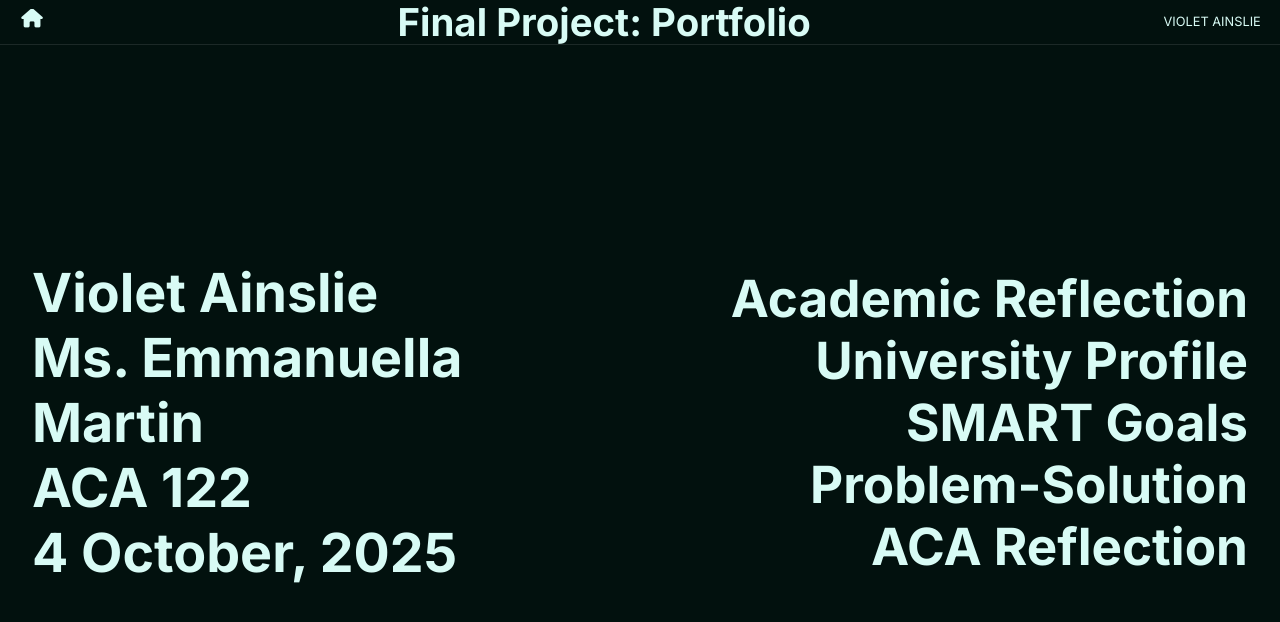
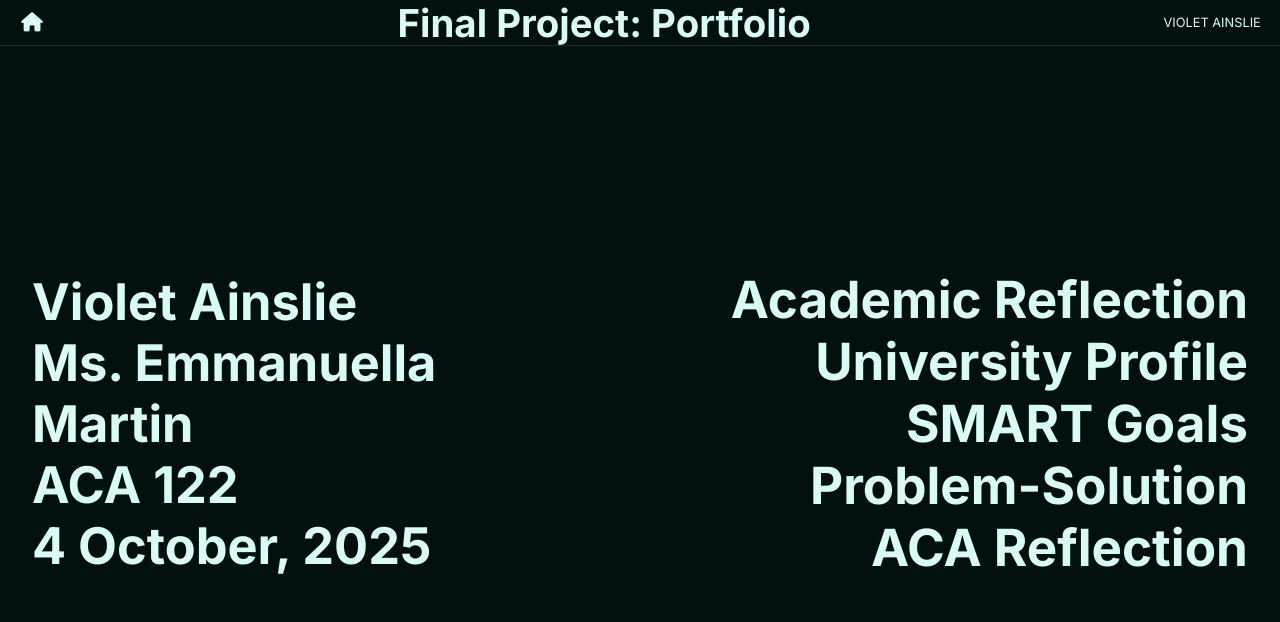
Before and after one commit to violetainslie/ACA-Portfolio, a plain HTML site: page index.html in a window 1280 px wide. Drawn offline with Linux system fonts and the light colour scheme.

Commit message:
Formatting

```diff
--- a/index.css
+++ b/index.css
@@ -20,7 +20,7 @@ body {
 }
 
 .container {
-    height: 100vh;
+    height: 96.38vh;
     width: 95vw;
     margin-inline: 2.5vw;
     color: var(--text);
@@ -36,7 +36,7 @@ body {
     display: flex;
     justify-content: center;
     flex-direction: column;
-    font-size: 2.1vw;
+    font-size: 1.973vw;
 }
 
 .sections {
--- a/nav.css
+++ b/nav.css
@@ -28,7 +28,8 @@ body {
     justify-content: space-between;
     align-items: center;
     border-bottom: 1px solid rgba(255, 255, 255, 0.1);
-    height: 3.62vw;
+    height: 3.62vw !important;
+    overflow-y: hidden;
 }
 
 .back-button {
@@ -36,6 +37,10 @@ body {
     width: 2vw;
     height: 2vw;
     transition: .25s;
+    aspect-ratio: 32.41 / 30;
+    display: flex;
+    align-items: center;
+    justify-content: center;
 }
 
 .back-button:hover {
@@ -46,6 +51,8 @@ body {
     text-decoration: none;
     font-size: 1.5vw;
     overflow: visible;
+    text-align: center;
+    aspect-ratio: 32.41 / 30;
 }
 
 .current-page {
@@ -56,3 +63,9 @@ body {
     font-size: 1vw;
     text-transform: uppercase;
 }
+
+[class^="icon-"],
+[class*=" icon-"] {
+    display: inline-block;
+    width: 100%;
+}
```
